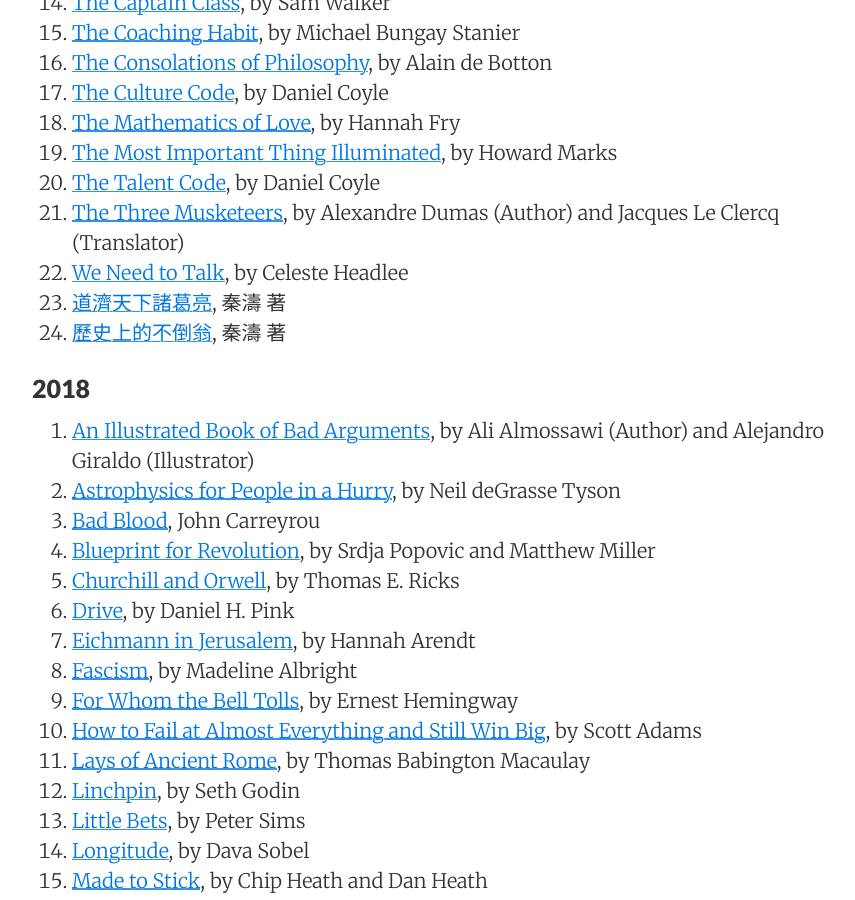
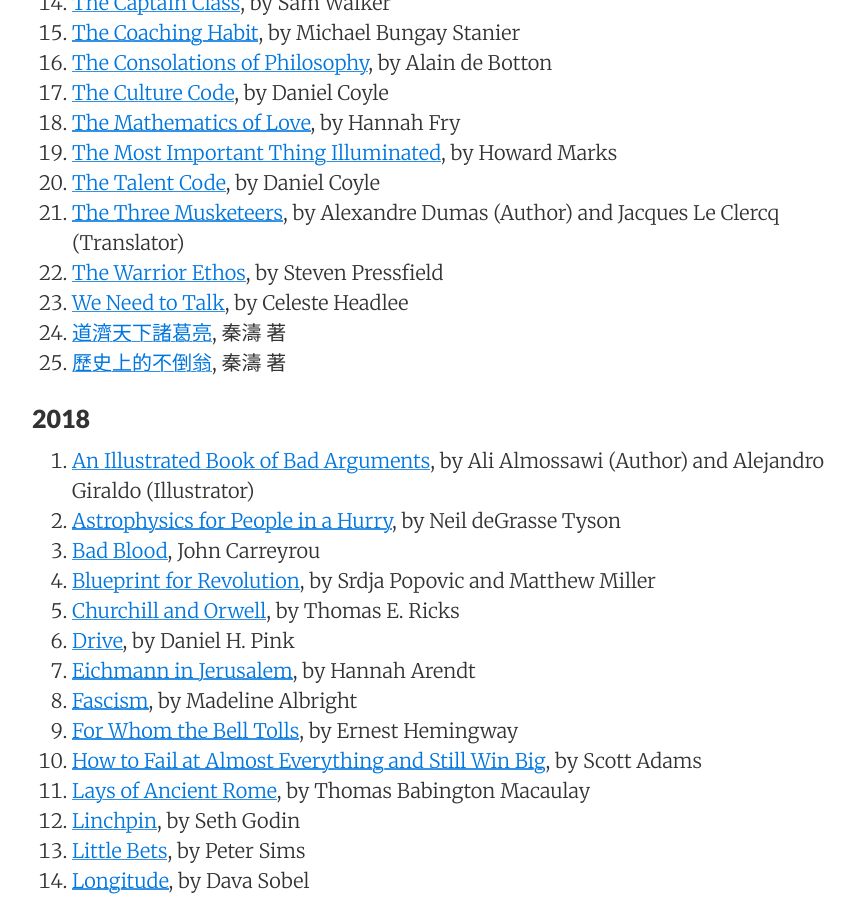
Before and after one commit to sewardlee337/sewardlee337.github.io, a Jekyll site: the page built from readinglist.md, in a window 1280 px wide and 900 px high, scrolled down 920 px. Shown: the whole window, without its empty margins (188-1043 px from the left). Built offline with Jekyll 4.4.1, drawn with Linux system fonts in a browser that asks for light colours; nearby versions of some CDN libraries.

Commit message:
Update reading list

```diff
--- a/readinglist.md
+++ b/readinglist.md
@@ -38,6 +38,7 @@ _"My alma mater was books, a good library... I could spend the rest of my life r
 1. [The Most Important Thing Illuminated](https://amzn.to/2Gi6RCu), by Howard Marks
 1. [The Talent Code](https://amzn.to/2ItbNFC), by Daniel Coyle
 1. [The Three Musketeers](https://amzn.to/2WPduAw), by Alexandre Dumas (Author) and Jacques Le Clercq (Translator)
+1. [The Warrior Ethos](https://amzn.to/2ZnAmJs), by Steven Pressfield
 1. [We Need to Talk](https://amzn.to/2Igqahi), by Celeste Headlee
 1. [道濟天下諸葛亮](https://bit.ly/2QPChkr), 秦濤 著
 1. [歷史上的不倒翁](https://bit.ly/2W0wjkH), 秦濤 著
```
